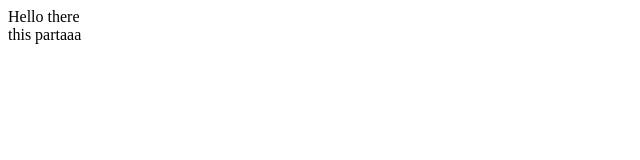
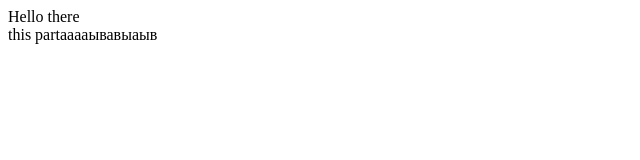
Before and after one commit to kinozoro/kinozoro.github.io, a plain HTML site: page index.html in a window 1280 px wide. Shown: the full height of the page, 0-640 px from the left. Drawn offline with Linux system fonts and the light colour scheme.

Commit message:
Update index.html

```diff
--- a/index.html
+++ b/index.html
@@ -1,7 +1,7 @@
 <div>
   Hello there
 </div>
-<div class="filmcdn_iframe">this partааа
+<div class="filmcdn_iframe">this partааааывавыаыв
 </div>
 <script type="text/javascript">
 window.onload = function ( )
```
